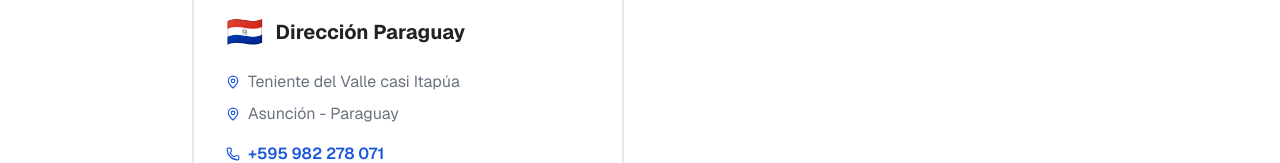
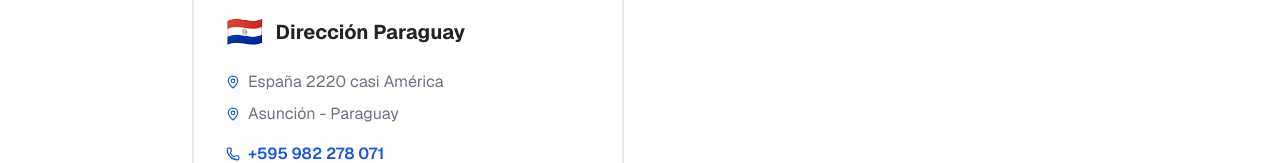
Before and after one commit to benito1py-commits/ukubox, a Next.js app: page /sitio in a window 1280 px wide. Shown: the part 2625-2788 px from the top of the page. Built offline with nearby package versions, Linux system fonts and the light colour scheme.

Commit message:
Feat: direccion update

```diff
--- a/src/app/sitio/page.tsx
+++ b/src/app/sitio/page.tsx
@@ -41,11 +41,11 @@ const manejoItems = [
 const addresses = [
   { country: "EEUU (Miami)", flag: "🇺🇸", lines: ["6758 N.W. 72 AV", "Miami, FL 33166-3049", "Florida - USA"], tel: "+1 (305) 430-5100" },
   { country: "EEUU (New York)", flag: "🇺🇸", lines: ["New York, NY", "USA"], tel: "+1 (305) 430-5100" },
-  { country: "Paraguay", flag: "🇵🇾", lines: ["Teniente del Valle casi Itapúa", "Asunción - Paraguay"], tel: "+595 982 278 071" },
+  { country: "Paraguay", flag: "🇵🇾", lines: ["España 2220 casi América", "Asunción - Paraguay"], tel: "+595 982 278 071" },
 ];
 
 const sucursales = [
-  { nombre: "Asunción - Central", telefono: "0982 278 071", direccion: "Teniente del Valle casi Itapúa", horario: "Lun-Vie: 08:00-18:00, Sáb: 08:00-12:00" },
+  { nombre: "Asunción - Central", telefono: "0982 278 071", direccion: "España 2220 casi América", horario: "Lun-Vie: 08:00-18:00, Sáb: 08:00-12:00" },
   { nombre: "Ciudad del Este", telefono: "0971 111 855", direccion: "Av. San Blas esq. Curupayty", horario: "Lun-Vie: 08:00-16:00, Sáb: 08:00-13:00" },
   { nombre: "Encarnación", telefono: "0983 073 000", direccion: "Av. Irrazábal c/ Tomás R. Pereira", horario: "Lun-Vie: 08:00-17:00" },
 ];
@@ -425,7 +425,7 @@ export default function HomePage() {
             </div>
             <div className="space-y-6">
               {[
-                { icon: MapPin, title: "Dirección", text: "Teniente del Valle casi Itapúa\nAsunción, Paraguay" },
+                { icon: MapPin, title: "Dirección", text: "España 2220 casi América\nAsunción, Paraguay" },
                 { icon: Phone, title: "WhatsApp", text: "+595 982 278 071", href: "https://wa.me/595982278071" },
                 { icon: Mail, title: "Email", text: "sac@ukuxbox.com", href: "mailto:sac@ukuxbox.com" },
                 { icon: Clock, title: "Horario", text: "Lunes a Viernes: 8:00 - 18:00\nSábados: 8:00 - 12:00" },
--- a/src/components/layout/Footer.tsx
+++ b/src/components/layout/Footer.tsx
@@ -72,7 +72,7 @@ export function Footer() {
           <ul className="space-y-3 text-sm text-gray-400">
             <li className="flex items-start gap-3">
               <MapPin size={16} className="text-accent mt-0.5 shrink-0" />
-              <span>Teniente del Valle casi Itapúa<br />Asunción, Paraguay</span>
+              <span>España 2220 casi América<br />Asunción, Paraguay</span>
             </li>
             <li className="flex items-center gap-3">
               <Phone size={16} className="text-accent shrink-0" />
--- a/src/components/layout/Header.tsx
+++ b/src/components/layout/Header.tsx
@@ -26,7 +26,7 @@ export function Header() {
         <div className="max-w-7xl mx-auto px-4 py-2 flex justify-between items-center">
           <div className="flex items-center gap-6">
             <span className="flex items-center gap-1.5 opacity-90">
-              <MapPin size={14} /> Teniente del Valle casi Itapúa, Asunción
+              <MapPin size={14} /> España 2220 casi América, Asunción
             </span>
             <a href="tel:0982278071" className="flex items-center gap-1.5 opacity-90 hover:opacity-100 transition-opacity">
               <Phone size={14} /> 0982 278 071
```
